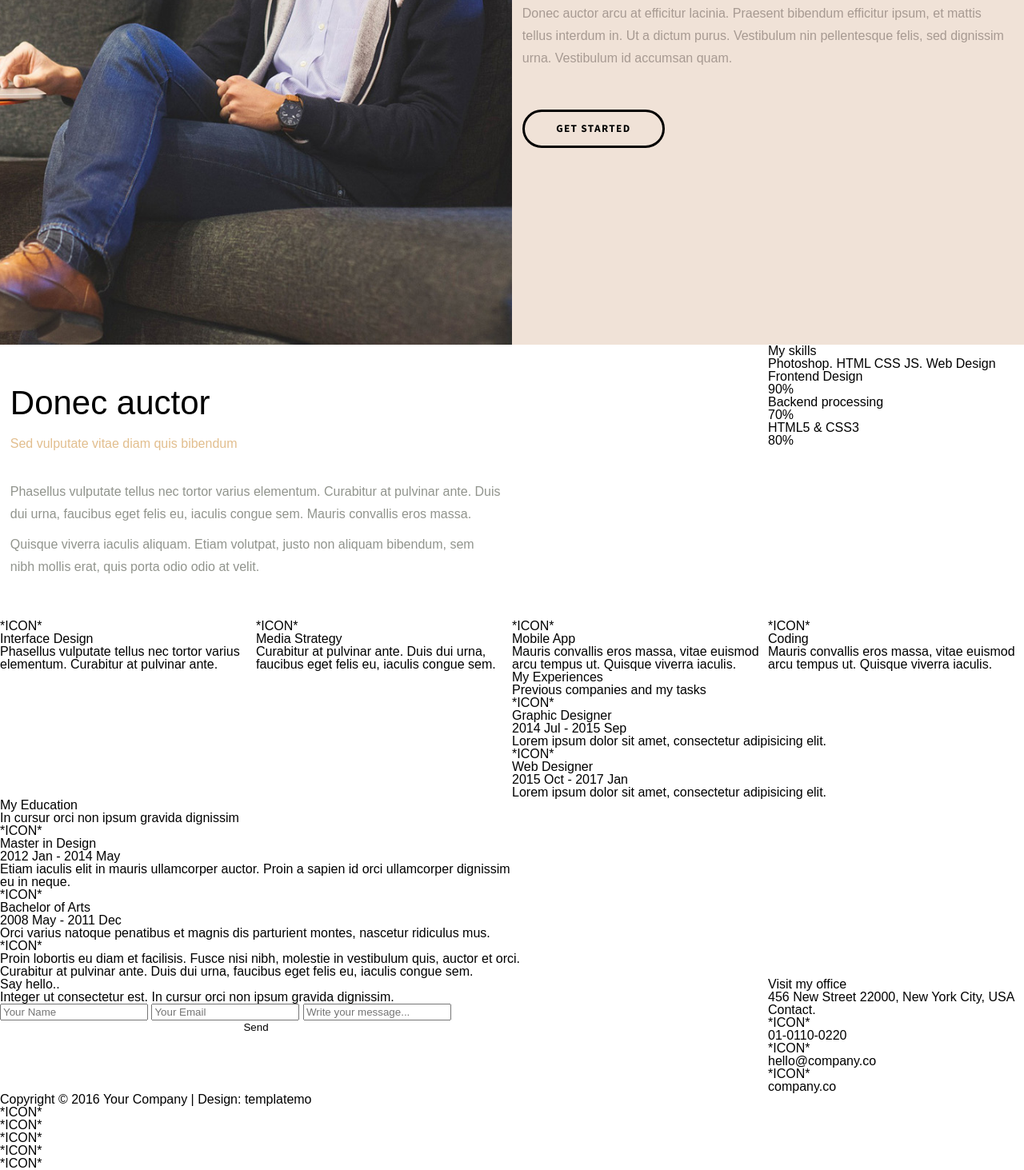
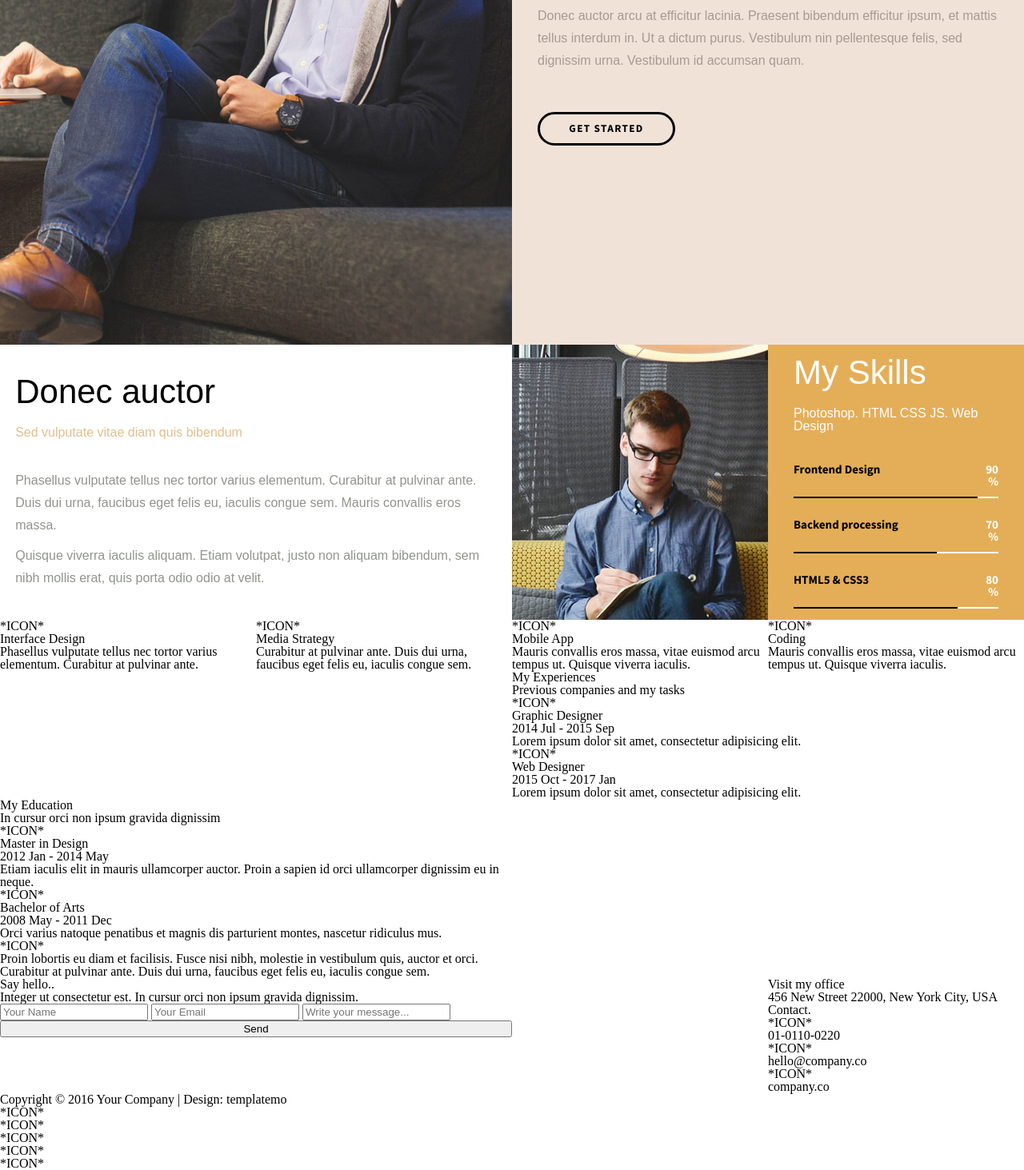
Before and after one commit to YegorFeoktistov/YegorFeoktistov-Tasks, a plain HTML site: page Task7/index.html in a window 1280 px wide. Shown: the part 388-1851 px from the top of the page at 80% size. Drawn offline with Linux system fonts and the light colour scheme; a web font is replaced by a local one.

Commit message:
Added more code

```diff
--- a/Task7/css/grid.css
+++ b/Task7/css/grid.css
@@ -1,19 +1,41 @@
-.row {
+.grid-row {
     display: flex;
+    flex-wrap: wrap;
     width: 100%;
 }
 
-.col-100 {
+.grid-row__col-l {
     width: 100%;
     height: 100%;
 }
 
-.col-50 {
+.grid-row__col-m {
     width: 50%;
     height: 100%;
 }
 
-.col-25 {
+@media ( max-width: 1200px ) {
+    .grid-row__col-m {
+        width: 100%;
+        height: 100%;
+    }
+}
+
+.grid-row__col-s {
     width: 25%;
     height: 100%;
 }
+
+@media ( max-width: 1200px ) {
+    .grid-row__col-s {
+        width: 50%;
+        height: 100%;
+    }
+}
+
+@media ( max-width: 720px ) {
+    .grid-row__col-s {
+        width: 100%;
+        height: 100%;
+    }
+}
--- a/Task7/css/style.css
+++ b/Task7/css/style.css
@@ -1,9 +1,10 @@
+html {
+    scroll-behavior: smooth;
+    word-wrap: break-word;
+}
+
 html, body {
     height: 100%;
-}
-
-.t7-main {
-    font-family: 'Source Sans Pro Regular', sans-serif;
 }
 
 .t7-main__wrapper {
@@ -15,25 +16,51 @@ html, body {
     height: 819px;
 }
 
+@media ( max-width: 1200px ) {
+    .t7-main__get-started {
+        height: auto;
+    }
+}
+
+.t7-main_defaul-header-style {
+    font-family: 'Source Sans Pro Light', sans-serif;
+    font-size: 42px;
+}
+
+.t7-main_defaul-text-style {
+    font-family: 'Source Sans Pro Regular', sans-serif;
+    font-size: 16px;
+}
+
+.t7-main_display-flex {
+    display: flex;
+    flex-direction: column;
+    justify-content: center;
+}
+
 .image-1 {
     height: 100%;
     background: url("../images/5.jpg");
     background-position: center;
     background-size: cover;
 }
+
+@media ( max-width: 1200px ) {
+    .image-1 {
+        height: 90px;
+        background: url("../images/5.jpg");
+        background-position: center;
+        background-size: cover;
+    }
+}
+
 .get-started {
     color: #a79a92;
     background-color: #f0e2d7;
 }
 
-.get-started_display-flex {
-    display: flex;
-    flex-direction: column;
-    justify-content: center;
-}
-
 .get-started__container {
-    padding: 0 2% 0 2%;
+    padding: 5% 5% 5% 5%;
 }
 
 .get-started__text-1 {
@@ -41,12 +68,11 @@ html, body {
     font-family: 'Source Sans Pro SemiBold', sans-serif;
     font-size: 12px;
     letter-spacing: 0.15em;
+    text-transform: uppercase;
 }
 
 .get-started__header {
     margin-bottom: 24px;
-    font-family: 'Source Sans Pro Light', sans-serif;
-    font-size: 42px;
     color: black;
 }
 
@@ -60,17 +86,26 @@ html, body {
 }
 
 .get-started__button {
-    width: 172px;
+    width: auto;
+    max-width: 172px;
     height: 42px;
-    border: 3px solid black;
-    border-radius: 50px;
 }
 
 .button {
     width: 100%;
     height: 100%;
+}
+
+.button_black-style {
+    border: 3px solid black;
+    border-radius: 50px;
     background: none;
-    border: none;
+}
+
+.button_black-style:hover {
+    background-color: black;
+    color: white;
+    transition: .3s;
 }
 
 .button__container {
@@ -82,10 +117,18 @@ html, body {
 .button__text {
     font-family: 'Source Sans Pro Bold', sans-serif;
     letter-spacing: 0.1em;
+    color: inherit;
+    text-transform: uppercase;
 }
 
 .t7-main__description {
     height: 344px;
+}
+
+@media ( max-width: 1200px ) {
+    .t7-main__description {
+        height: auto;
+    }
 }
 
 .description {
@@ -93,33 +136,113 @@ html, body {
     background-color: #fff;
 }
 
-.description_display-flex {
-    display: flex;
-    flex-direction: column;
-    justify-content: center;
-}
-
 .description__container {
-    padding: 0 2% 0 2%;
+    padding: 3% 3% 3% 3%;
 }
 
 .description__header {
     margin-bottom: 22px;
-    font-family: 'Source Sans Pro Light', sans-serif;
-    font-size: 42px;
     color: black;
 }
 
 .description__text-1 {
     margin-bottom: 38px;
     color: #e2be8e;
-    font-size: 16px;
 }
 
 .description__text-2 {
     margin-bottom: 10px;
     line-height: 28px;
 }
+
 .description__text-3 {
     line-height: 28px;
 }
+
+.image-2 {
+    height: 100%;
+    background: url("../images/1.jpg");
+    background-position: top;
+}
+
+@media (max-width: 1200px) {
+    .image-2 {
+        height: auto;
+        background: url("../images/1.jpg");
+        background-position: top;
+    }
+}
+
+@media (max-width: 720px) {
+    .image-2 {
+        height: 300px;
+        background: url("../images/1.jpg");
+        background-position: top;
+    }
+}
+
+.my-skills {
+    background-color: #e4ae58;
+    color: #fff;
+}
+
+.my-skills__container {
+    padding: 10% 10% 10% 10%;
+}
+
+.my-skills__header {
+    margin-bottom: 22px;
+}
+
+.my-skills__text {
+    margin-bottom: 38px;
+}
+
+.my-skills__skill-block {
+    margin-bottom: 25px;
+}
+
+.my-skills__skill-block:last-child {
+    margin-bottom: 0;
+}
+
+.skill-block__text-row {
+    display: flex;
+    margin-bottom: 12px;
+}
+
+.skill-block_display-flex {
+    display: flex;
+    flex-wrap: wrap;
+}
+
+.skill-block__skill-name {
+    width: 90%;
+    font-family: 'Source Sans Pro Bold', sans-serif;
+    color: #000;
+    font-size: 15px;
+}
+
+.skill-block__progress-percent {
+    width: 10%;
+    font-family: 'Source Sans Pro Bold', sans-serif;
+    color: #fff;
+    font-size: 15px;
+    text-align: right;
+}
+
+.skill-block__progress-bar {
+    display: flex;
+    width: 100%;
+    height: 2px;
+}
+
+.skill-block__bar-complited {
+    height: 100%;
+    background-color: #000;
+}
+
+.skill-block__bar-empty {
+    height: 100%;
+    background-color: #fff;
+}
--- a/Task7/index.html
+++ b/Task7/index.html
@@ -32,92 +32,102 @@
                 </header>
             </div>
 -->
-            <section class="t7-main__get-started row">
-                <div class="image-1 col-50"></div>
-                <div class="get-started get-started_display-flex col-50">
+            <section class="t7-main__get-started grid-row">
+                <div class="image-1 grid-row__col-m"></div>
+                <div class="get-started t7-main_display-flex grid-row__col-m">
                     <div class="get-started__container">
-                        <div class="get-started__text-1">WELCOME TO MY WEBSITE</div>
-                        <div class="get-started__header">Hello, I am <span>Stimulus</span> currently based in New York city.</div>
-                        <div class="get-started__text-2">Donec auctor arcu at efficitur lacinia. Praesent bibendum efficitur ipsum, et mattis tellus interdum in. Ut a dictum purus. Vestibulum nin pellentesque felis, sed dignissim urna. Vestibulum id accumsan quam.</div>
+                        <div class="get-started__text-1">Welcome to my website</div>
+                        <div class="get-started__header t7-main_defaul-header-style">Hello, I am <span>Stimulus</span> currently based in New York city.</div>
+                        <div class="get-started__text-2 t7-main_defaul-text-style">Donec auctor arcu at efficitur lacinia. Praesent bibendum efficitur ipsum, et mattis tellus interdum in. Ut a dictum purus. Vestibulum nin pellentesque felis, sed dignissim urna. Vestibulum id accumsan quam.</div>
                         <div class="get-started__button">
-                            <button class="button">
+                            <a href="#description-section">
+                                <button class="button button_black-style">
                                     <div class="button__container">
-                                    <span class="button__text">GET STARTED</span>
+                                        <span class="button__text">Get Started</span>
                                     </div>
                                 </button>
+                            </a>
                         </div>
                     </div>
                 </div>
             </section>
-            <section class="t7-main__description row">
-                <div class="description description_display-flex col-50">
+            <section id="description-section" class="t7-main__description grid-row">
+                <div class="description t7-main_display-flex grid-row__col-m">
                     <div class="description__container">
-                        <div class="description__header">Donec auctor</div>
-                        <div class="description__text-1">Sed vulputate vitae diam quis bibendum</div>
-                        <div class="description__text-2">Phasellus vulputate tellus nec tortor varius elementum. Curabitur at pulvinar ante. Duis dui urna, faucibus eget felis eu, iaculis congue sem. Mauris convallis eros massa.
+                        <div class="description__header t7-main_defaul-header-style">Donec auctor</div>
+                        <div class="description__text-1 t7-main_defaul-text-style">Sed vulputate vitae diam quis bibendum</div>
+                        <div class="description__text-2 t7-main_defaul-text-style">Phasellus vulputate tellus nec tortor varius elementum. Curabitur at pulvinar ante. Duis dui urna, faucibus eget felis eu, iaculis congue sem. Mauris convallis eros massa.
                         </div>
-                        <div class="description__text-3">Quisque viverra iaculis aliquam. Etiam volutpat, justo non aliquam bibendum, sem nibh mollis erat, quis porta odio odio at velit.</div>
+                        <div class="description__text-3 t7-main_defaul-text-style">Quisque viverra iaculis aliquam. Etiam volutpat, justo non aliquam bibendum, sem nibh mollis erat, quis porta odio odio at velit.</div>
                     </div>
                 </div>
-                <div class="image-2 col-25"></div>
-                <div class="my-skills col-25">
-                    <div class="my-skills__header">My skills</div>
-                    <div class="my-skills__text">Photoshop. HTML CSS JS. Web Design</div>
+                <div class="image-2 grid-row__col-s"></div>
+                <div class="my-skills t7-main_display-flex grid-row__col-s">
+                    <div class="my-skills__container">
+                        <div class="my-skills__header t7-main_defaul-header-style">My Skills</div>
+                        <div class="my-skills__text t7-main_defaul-text-style">Photoshop. HTML CSS JS. Web Design</div>
                         <div class="my-skills__skill-block">
                             <div class="skill-block">
+                                <div class="skill-block__text-row">
                                     <div class="skill-block__skill-name">Frontend Design</div>
                                     <div class="skill-block__progress-percent">90%</div>
+                                </div>
                                 <div class="skill-block__progress-bar">
-                                <div class="skill-block__bar-complited"></div>
-                                <div class="skill-block__bar-empty"></div>
+                                    <div style="width: 90%;" class="skill-block__bar-complited"></div>
+                                    <div style="width: 10%;" class="skill-block__bar-empty"></div>
                                 </div>
                             </div>
                         </div>
                         <div class="my-skills__skill-block">
                             <div class="skill-block">
+                                <div class="skill-block__text-row">
                                     <div class="skill-block__skill-name">Backend processing</div>
                                     <div class="skill-block__progress-percent">70%</div>
+                                </div>
                                 <div class="skill-block__progress-bar">
-                                <div class="skill-block__bar-complited"></div>
-                                <div class="skill-block__bar-empty"></div>
+                                    <div style="width: 70%;" class="skill-block__bar-complited"></div>
+                                    <div style="width: 30%;" class="skill-block__bar-empty"></div>
                                 </div>
                             </div>
                         </div>
                         <div class="my-skills__skill-block">
                             <div class="skill-block">
+                                <div class="skill-block__text-row">
                                     <div class="skill-block__skill-name">HTML5 &amp; CSS3</div>
                                     <div class="skill-block__progress-percent">80%</div>
+                                </div>
                                 <div class="skill-block__progress-bar">
-                                <div class="skill-block__bar-complited"></div>
-                                <div class="skill-block__bar-empty"></div>
+                                    <div style="width: 80%;" class="skill-block__bar-complited"></div>
+                                    <div style="width: 20%;" class="skill-block__bar-empty"></div>
+                                </div>
                             </div>
                         </div>
                     </div>
                 </div>
             </section>
-            <section class="t7-main__features row">
-                <div class="feature col-25">
+            <section class="t7-main__features grid-row">
+                <div class="feature grid-row__col-s">
                     <div class="feature__icon">
                         <div class="icon">*ICON*</div>
                     </div>
                     <div class="feature__header">Interface Design</div>
                     <div class="feature__text">Phasellus vulputate tellus nec tortor varius elementum. Curabitur at pulvinar ante.</div>
                 </div>
-                <div class="feature col-25">
+                <div class="feature grid-row__col-s">
                     <div class="feature__icon">
                         <div class="icon">*ICON*</div>
                     </div>
                     <div class="feature__header">Media Strategy</div>
                     <div class="feature__text">Curabitur at pulvinar ante. Duis dui urna, faucibus eget felis eu, iaculis congue sem.</div>
                 </div>
-                <div class="feature col-25">
+                <div class="feature grid-row__col-s">
                     <div class="feature__icon">
                         <div class="icon">*ICON*</div>
                     </div>
                     <div class="feature__header">Mobile App</div>
                     <div class="feature__text">Mauris convallis eros massa, vitae euismod arcu tempus ut. Quisque viverra iaculis.</div>
                 </div>
-                <div class="feature col-25">
+                <div class="feature grid-row__col-s">
                     <div class="feature__icon">
                         <div class="icon">*ICON*</div>
                     </div>
@@ -125,9 +135,9 @@
                     <div class="feature__text">Mauris convallis eros massa, vitae euismod arcu tempus ut. Quisque viverra iaculis.</div>
                 </div>
             </section>
-            <section class="t7-main__my-experiences row">
-                <div class="image-3 col-50"></div>
-                <div class="my-experiences col-50">
+            <section class="t7-main__my-experiences grid-row">
+                <div class="image-3 grid-row__col-m"></div>
+                <div class="my-experiences grid-row__col-m">
                     <div class="my-experiences__header">My Experiences</div>
                     <div class="my-experiences__text">Previous companies and my tasks</div>
                     <div class="my-experiences__task">
@@ -156,8 +166,8 @@
                     </div>
                 </div>
             </section>
-            <section class="t7-main__my-education row">
-                <div class="my-education col-50">
+            <section class="t7-main__my-education grid-row">
+                <div class="my-education grid-row__col-m">
                     <div class="my-education__header">My Education</div>
                     <div class="my-education__text">In cursur orci non ipsum gravida dignissim</div>
                     <div class="my-education__degree">
@@ -185,10 +195,10 @@
                         </div>
                     </div>
                 </div>
-                <div class="image-4 col-50"></div>
+                <div class="image-4 grid-row__col-m"></div>
             </section>
-            <section class="t7-main__next-part-header row">
-                <div class="feature col-100">
+            <section class="t7-main__next-part-header grid-row">
+                <div class="feature grid-row__col-l">
                     <div class="feature__icon">
                         <div class="icon">*ICON*</div>
                     </div>
@@ -196,8 +206,8 @@
                     <div class="feature__text">Curabitur at pulvinar ante. Duis dui urna, faucibus eget felis eu, iaculis congue sem.</div>
                 </div>
             </section>
-            <section class="t7-main__contacts row">
-                <div class="say-hello col-50">
+            <section class="t7-main__contacts grid-row">
+                <div class="say-hello grid-row__col-m">
                     <div class="say-hello__header">Say hello..</div>
                     <div class="say-hello__text">Integer ut consectetur est. In cursur orci non ipsum gravida dignissim.</div>
                     <input type="text" placeholder="Your Name" class="say-hello__input">
@@ -207,8 +217,8 @@
                         <button class="button">Send</button>
                     </div>
                 </div>
-                <div class="image-5 col-25"></div>
-                <div class="contact-info col-25">
+                <div class="image-5 grid-row__col-s"></div>
+                <div class="contact-info grid-row__col-s">
                     <div class="contact-info__adress">
                         <div class="contact-info__adress-header">Visit my office</div>
                         <div class="contact-info__text">456 New Street 22000, New York City, USA</div>
@@ -230,8 +240,8 @@
                     </div>
                 </div>
             </section>
-            <section class="t7-main__footer row">
-                <footer class="footer col-100">
+            <section class="t7-main__footer grid-row">
+                <footer class="footer grid-row__col-l">
                     <div class="footer__copyright-info"><span class="footer__text">Copyright &copy; 2016 Your Company | Design: </span><span class="footer__text orange">templatemo</span></div>
                     <div class="footer__social-links">
                         <div class="footer__social-icon">*ICON*</div>
```
Lines whose indentation alone changed are shown as unchanged.
